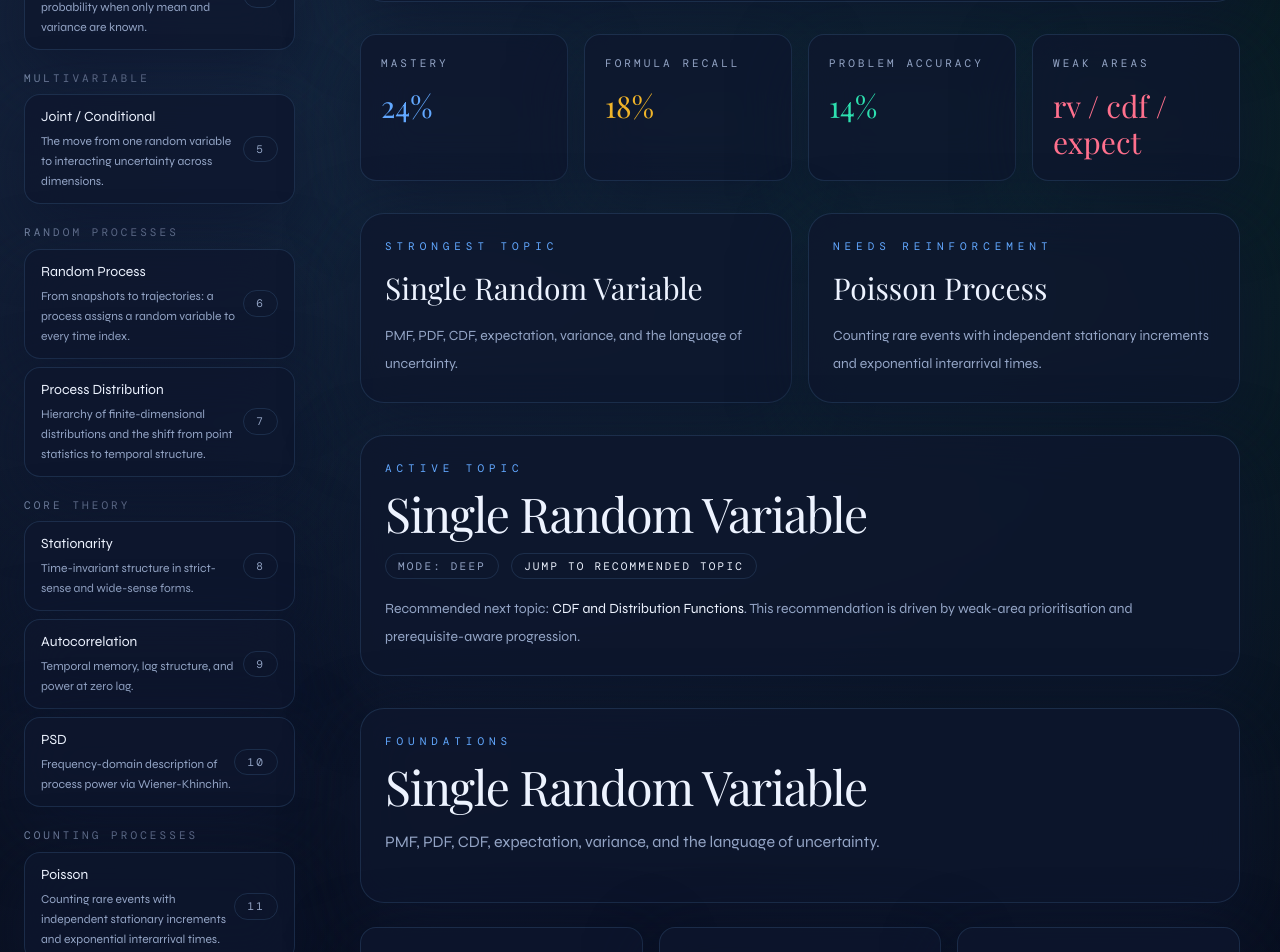
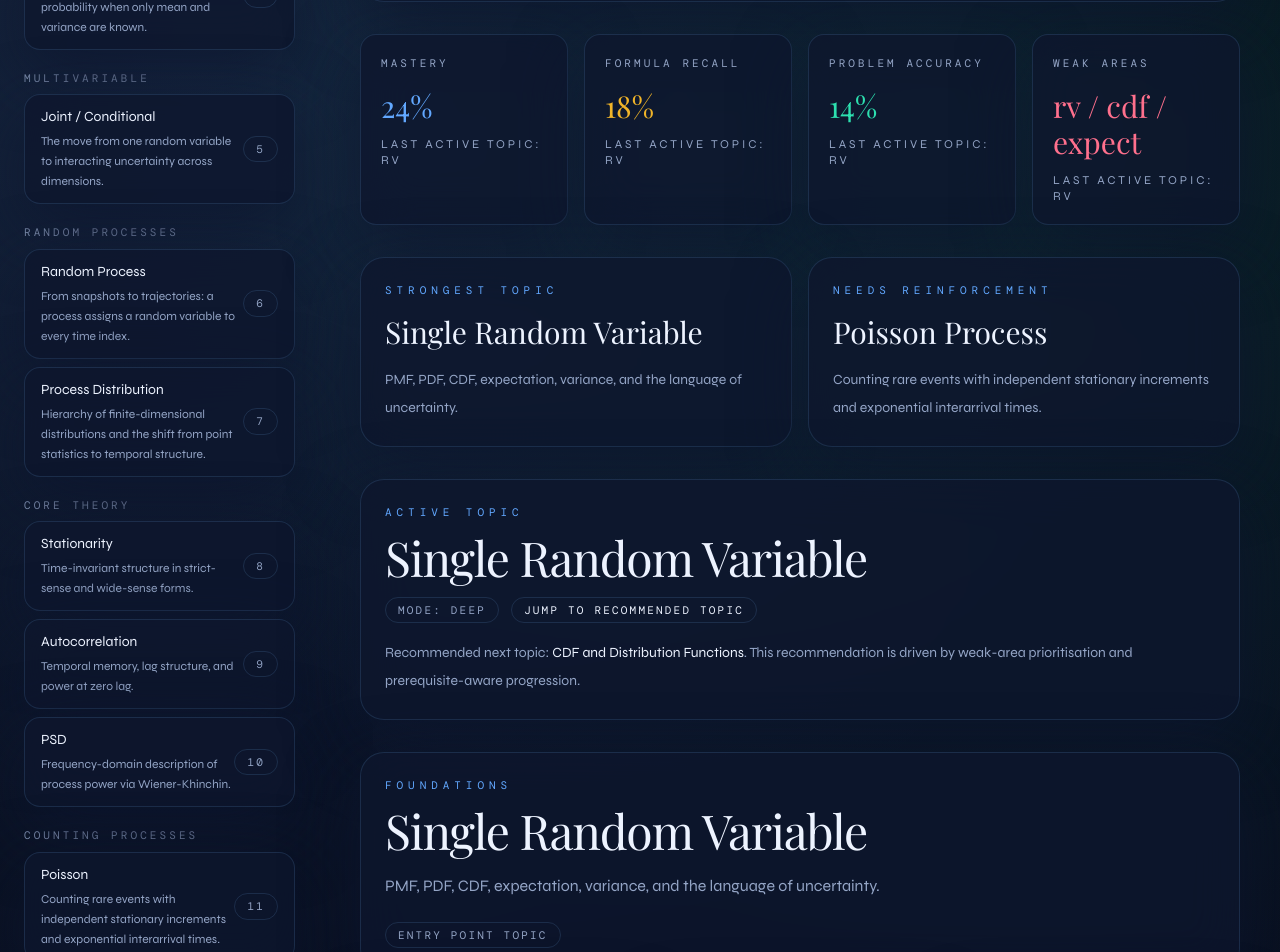
Before and after one commit to someshbharathwaj-ops/Probability, a Next.js app: page / in a window 1280 px wide. Shown: the part 1000-1952 px from the top of the page. Built offline with nearby package versions, Linux system fonts and the light colour scheme; a web font is replaced by a local one.

Commit message:
feat: improve progress and topic detail states

```diff
--- a/src/features/learning/components/learning/progress-overview.tsx
+++ b/src/features/learning/components/learning/progress-overview.tsx
@@ -39,6 +39,9 @@ export function ProgressOverview({ profile }: { profile: LearnerProfile }) {
           <div className={`mt-4 font-display text-3xl ${card.tone}`}>
             {card.value}
           </div>
+          <p className="mt-3 text-xs uppercase tracking-[0.24em] text-textMuted">
+            Last active topic: {profile.activeTopicId}
+          </p>
         </article>
       ))}
     </div>
--- a/src/features/learning/components/learning/topic-page.tsx
+++ b/src/features/learning/components/learning/topic-page.tsx
@@ -18,19 +18,30 @@ export function TopicPage({
           {topic.description}
         </p>
         <div className="mt-5 flex flex-wrap gap-3">
-          {topic.prerequisites.map((prereq) => (
+          {topic.prerequisites.length > 0 ? (
+            topic.prerequisites.map((prereq) => (
               <span key={prereq} className="pill">
                 prereq: {prereq}
               </span>
-          ))}
+            ))
+          ) : (
+            <span className="pill">entry point topic</span>
+          )}
         </div>
       </div>
       <ConceptModule topic={topic} />
+      {formulas.length > 0 ? (
         <div className="grid gap-4 xl:grid-cols-2">
           {formulas.map((formula) => (
             <FormulaCard key={formula.id} formula={formula} />
           ))}
         </div>
+      ) : (
+        <div className="glass-panel rounded-[var(--radius-lg)] p-6 text-sm leading-7 text-textMuted">
+          No formula cards are attached to this topic yet. Use the concept
+          module and problem engine to explore it while the formula deck grows.
+        </div>
+      )}
     </section>
   );
 }
```
Lines whose indentation alone changed are shown as unchanged.
